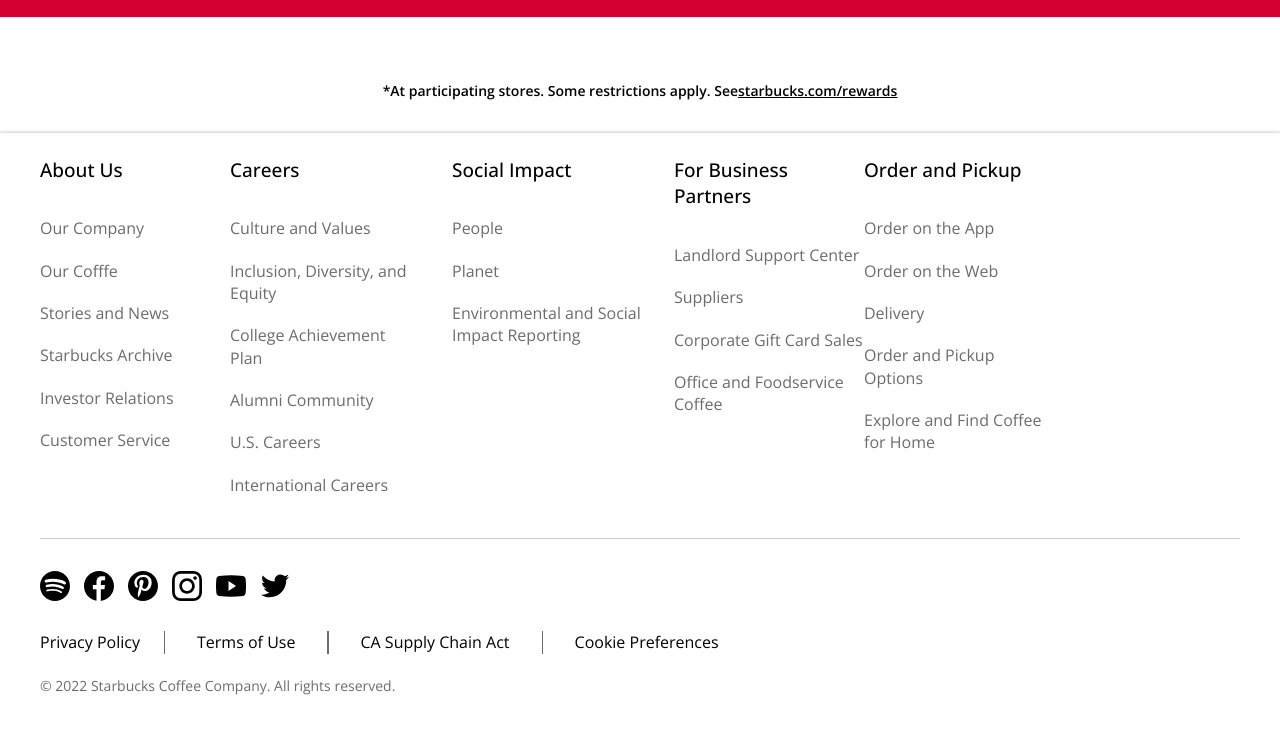
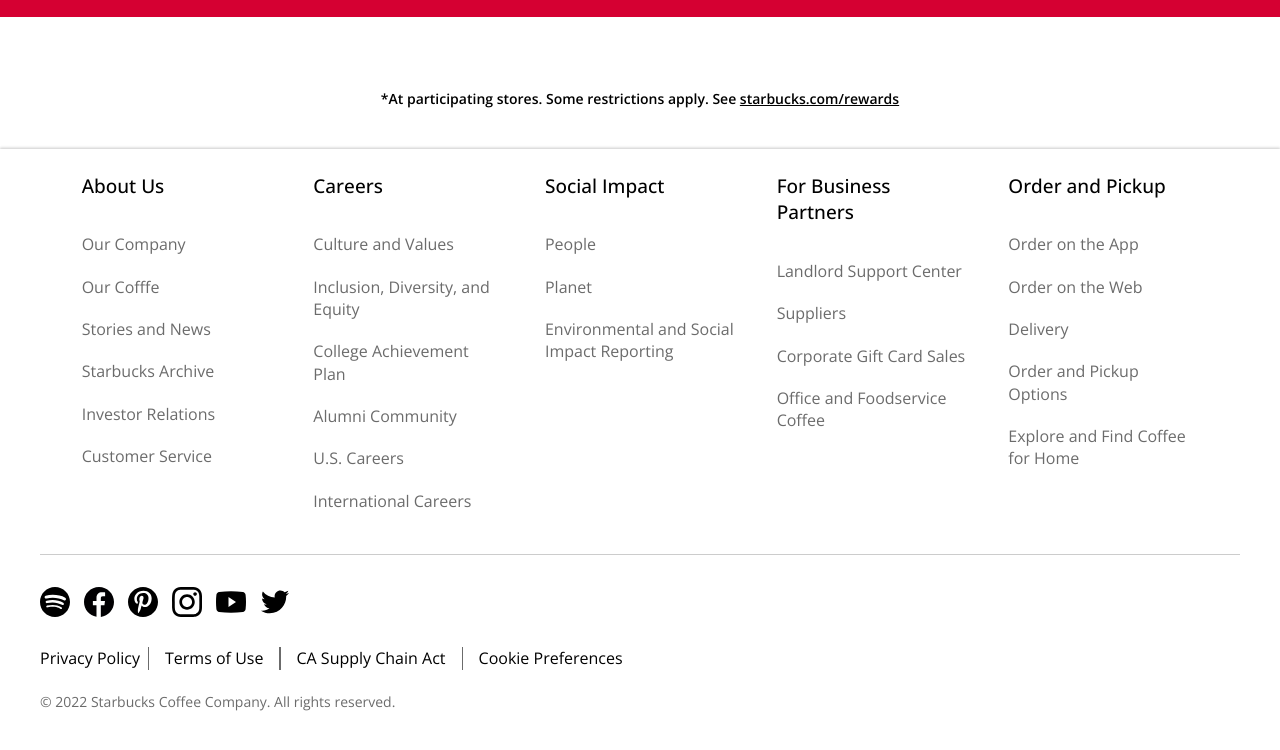
Before and after one commit to kimiNOseikai/Starbucks, a plain HTML site: page index.html in a window 1280 px wide. Shown: the part 2855-3605 px from the top of the page. Drawn offline with nearby package versions, Linux system fonts and the light colour scheme.

Commit message:
16/11/2022

```diff
--- a/index.html
+++ b/index.html
@@ -108,16 +108,16 @@
             <img src="./img/box-f.webp" alt="">
         </section>
 
-        <div class="one-line text-xs">
-            *At participating stores. Some restrictions apply. See <a href="#">starbucks.com/rewards</a>
+        <div class="py-lg text-xs text-center">
+            *At participating stores. Some restrictions apply. See <a href="">starbucks.com/rewards</a>
         </div>
     </nav>
 
     <footer>
-        <!-- Footer Botoom -->
+        <!-- Footer Top -->
         <div class="footer-top">
             <!-- About us -->
-            <div class="about-us column">
+            <div class="footer-item">
                 <h5 class="text-small">About Us</h5>
                 <ul>
                     <li class="py-sm">
@@ -141,7 +141,7 @@
                 </ul>
             </div>
             <!-- Careers -->
-            <div class="careers column">
+            <div class="footer-item">
                 <h5 class="text-small">Careers</h5>
                 <ul>
                     <li class="py-sm">
@@ -165,7 +165,7 @@
                 </ul>
             </div>
             <!-- Social Impact -->
-            <div class="social-impact column ml-2">
+            <div class="footer-item">
                 <h5 class="text-small">Social Impact</h5>
                 <ul>
                     <li class="py-sm">
@@ -180,7 +180,7 @@
                 </ul>
             </div>
             <!-- For Bussiness Partners -->
-            <div class="bussiness-partners column ml-2">
+            <div class="footer-item">
                 <h5 class="text-small">For Business Partners</h5>
                 <ul>
                     <li class="py-sm">
@@ -198,7 +198,7 @@
                 </ul>
             </div>
             <!-- Orders And Pickup -->
-            <div class="order-pickup column mx-2">
+            <div class="footer-item">
                 <h5 class="text-small">Order and Pickup</h5>
                 <ul>
                     <li class="py-sm">
--- a/style.css
+++ b/style.css
@@ -212,8 +212,9 @@ footer img{
 /* Top */
 .footer-top{
     display: flex;
+    justify-content: space-evenly;
 }
-.footer-top .column{
+.footer-top .footer-item{
     width: 190px;
     max-width: 190px;
 }
@@ -349,13 +350,6 @@ footer img{
 .pr-8{
     padding-right: 8px;
 }
-/* Margin */
-.ml-2{
-    margin-left: 2rem;
-}
-.mx-1{
-    margin: 0 1rem;
-}
 /* Grid Styles */
 .grid-col-2{
     display: grid;
```
